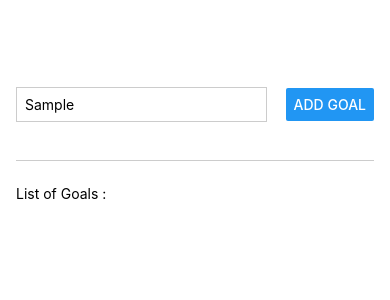
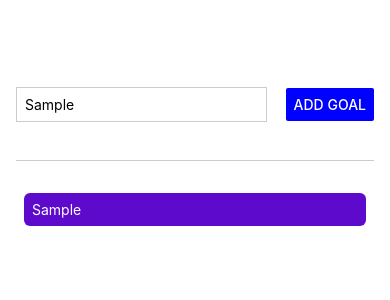
Before and after one commit to Fonkarts/React_Native_Tasks-App, a React Native app: screen / in a window 390 px wide. Both pictures are taken after typing "Sample" into the empty fields and a click on the button "ADD GOAL". Shown: the top 300 px of the page. Built offline with nearby package versions, Linux system fonts and the light colour scheme.

Commit message:
:sparkles: Create new tasks feature

```diff
--- a/App.js
+++ b/App.js
@@ -1,18 +1,41 @@
-import { StatusBar } from "expo-status-bar";
+import { useState } from "react";
 import { StyleSheet, Text, View, Button, TextInput } from "react-native";
 
 export default function App() {
+    const [enteredGoalText, setEnteredGoalText] = useState("");
+    const [courseGoals, setCourseGoals] = useState([]);
+
+    function goalInputHandler(enteredText) {
+        setEnteredGoalText(enteredText);
+    }
+
+    function addGoalHandler() {
+        setCourseGoals((currentCourseGoals) => [
+            ...currentCourseGoals,
+            enteredGoalText,
+        ]);
+    }
+
     return (
         <View style={styles.appContainer}>
             <View style={styles.inputContainer}>
                 <TextInput
                     style={styles.text}
                     placeholder="Your course goal !"
+                    onChangeText={goalInputHandler}
                 />
-                <Button title="Add Goal" />
+                <Button
+                    title="Add Goal"
+                    color="blue"
+                    onPress={addGoalHandler}
+                />
             </View>
             <View style={styles.goalsContainer}>
-                <Text>List of Goals : </Text>
+                {courseGoals.map((goal) => (
+                    <Text key={goal} style={styles.goalItem}>
+                        {goal}
+                    </Text>
+                ))}
             </View>
         </View>
     );
@@ -45,4 +68,11 @@
     goalsContainer: {
         flex: 6,
     },
+    goalItem: {
+        margin: 8,
+        padding: 8,
+        borderRadius: 6,
+        backgroundColor: "#5e0acc",
+        color: "white",
+    },
 });
```
